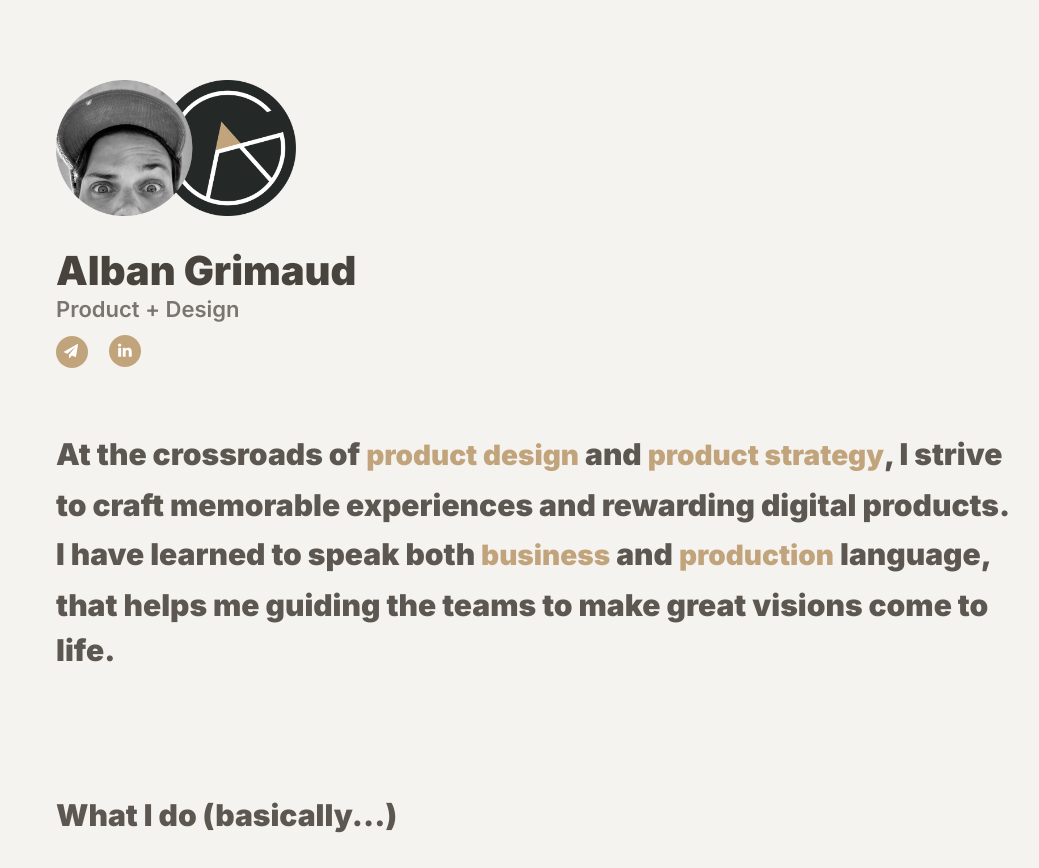
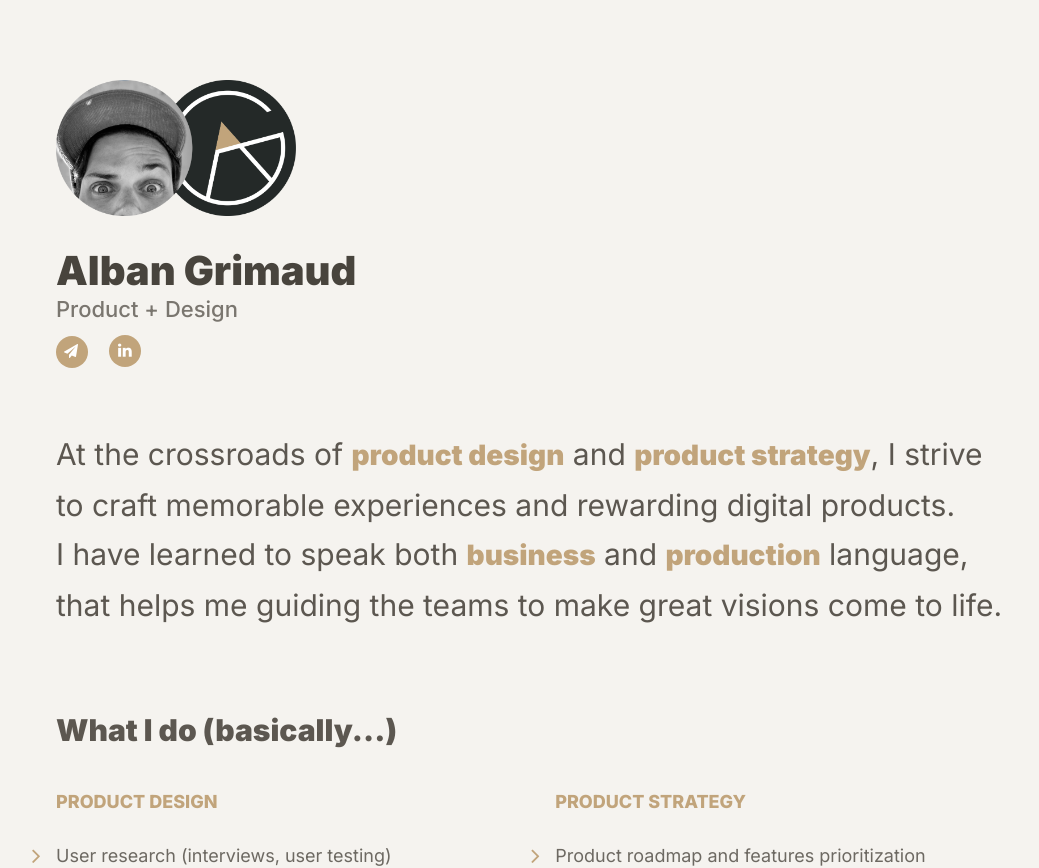
Before and after one commit to agrimaud/agrimaud.github.io, a PHP site: page / in a window 1280 px wide. Shown: the top 868 px of the page, without its empty margins (104-1143 px from the left). Run offline with PHP 8.4, Linux system fonts and the light colour scheme; some libraries are stand-ins or nearby versions.

Commit message:
updated styles

```diff
--- a/css/index.css
+++ b/css/index.css
@@ -36,7 +36,7 @@ h2 {
   opacity: 0.8;
   font-size: 2rem;
   line-height: 2rem;
-  font-weight: 600; }
+  font-weight: 500; }
   @media screen and (min-width: 767px) {
     h2 {
       font-size: 2.2rem; } }
@@ -89,16 +89,15 @@ p {
         margin-right: 8px;
         color: #6D6962; }
   .profile .summary p {
-    font-size: 3rem;
+    font-size: 2.8rem;
+    margin-bottom: 40px;
     line-height: 5rem;
-    font-family: "Inter", sans-serif;
-    font-weight: 100;
-    padding: 0; }
+    font-weight: 400;
+    color: #5C5750; }
     @media screen and (min-width: 767px) {
       .profile .summary p {
-        padding: 0;
         font-size: 3rem;
-        line-height: 5.5rem; } }
+        line-height: 4.5rem; } }
   .profile .summary span {
     color: #C1A47B;
     font-size: 2.8rem;
--- a/index.html
+++ b/index.html
@@ -50,7 +50,7 @@
             <!-- </div> -->
           </div>
           <div class="summary">
-            <h3>At the crossroads of <span>product design</span> and <span>product strategy</span>, I strive to craft memorable experiences and rewarding digital products. <br />I have learned to speak both <span>business</span> and <span>production</span> language, that helps me guiding the teams to make great visions come to life.</h3>
+            <p>At the crossroads of <span>product design</span> and <span>product strategy</span>, I strive to craft memorable experiences and rewarding digital products. <br />I have learned to speak both <span>business</span> and <span>production</span> language, that helps me guiding the teams to make great visions come to life.</p>
           </div>
 
       </section>
--- a/scss/index.scss
+++ b/scss/index.scss
@@ -49,7 +49,7 @@ h2 {
   // text-transform: uppercase;
   font-size: 2rem;
   line-height: 2rem;
-  font-weight: 600;
+  font-weight: 500;
   @media screen and (min-width: $breakpoint-tablet) {
       font-size: 2.2rem;}
 }
@@ -129,16 +129,15 @@ p {
 
   p {
 
-    font-size: 3rem;
+    font-size: 2.8rem;
+    margin-bottom: 40px;
     line-height: 5rem;
-    font-family: $font-serif;
-    font-weight: 100;
-    // color: $grey;
-    padding: 0;
+    font-weight: 400;
+    color: $dark-grey;
     @media screen and (min-width: $breakpoint-tablet) {
-        padding: 0;
         font-size: 3rem;
-        line-height: 5.5rem;}
+        line-height: 4.5rem;
+        }
   }
 
   span {
```
